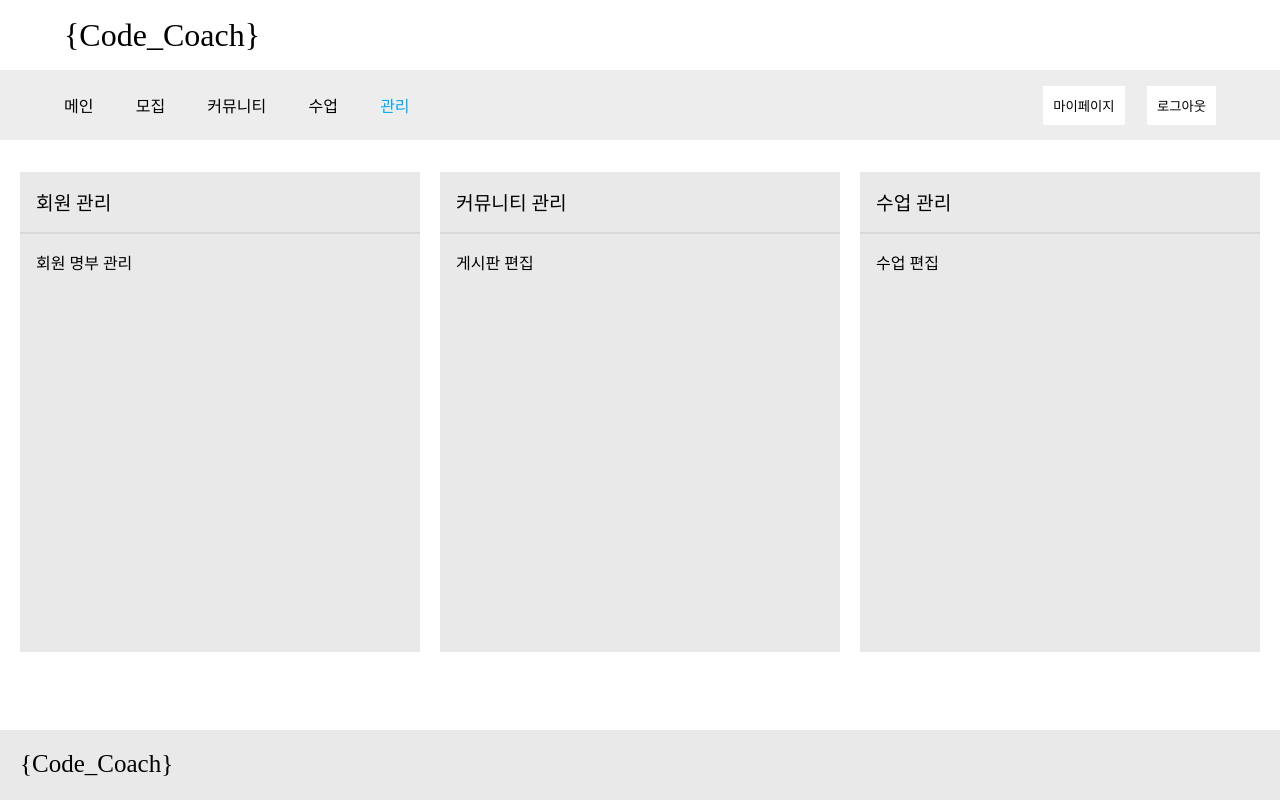
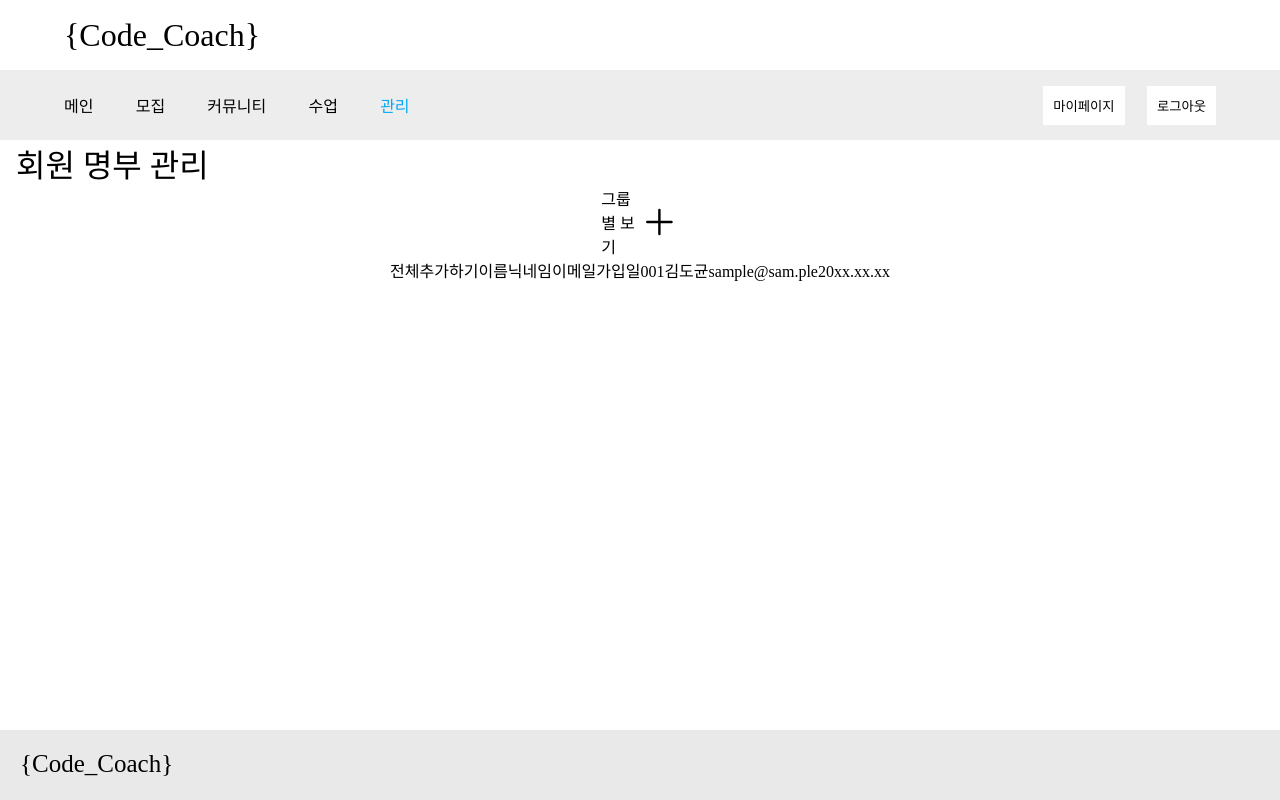
Before and after one commit to Code-Coach-org/Code-Coach-Front-end, a React (Create React App) app: page /admin/member in a window 1280 px wide. Built offline with nearby package versions, Linux system fonts and the light colour scheme.

Commit message:
[ADD] 관리자 회원 관리 페이지 레이아웃

```diff
--- a/src/App.js
+++ b/src/App.js
@@ -27,7 +27,7 @@
           {/* <Route path="/class/:classId/attendance" element={<P.InAttendancePage /> } /> */}
           {/* <Route path="/class/:classId/attendance" element={<P.BeforeAttendancePage /> } /> */}
           <Route path="/admin" element={<P.AdminMainPage />} />
-          <Route path="/admin/member" element={<P.AdminMainPage />} />
+          <Route path="/admin/member" element={<P.AdminMemberPage />} />
           <Route path="/admin/community" element={<P.AdminMainPage />} />
           <Route path="/admin/class" element={<P.AdminMainPage />} />
         </ Routes>
--- /dev/null
+++ b/src/pages/admin/adminMember/AdminMemberPage.jsx
@@ -0,0 +1,49 @@
+import React from "react";
+import * as S from "../../../styles/admin/member/adminMember.style";
+const AdminMemberPage = () => {
+
+    return (
+        <S.Layout>
+            <S.Title>회원 명부 관리</S.Title>
+            <S.Side>
+                <S.SideHeader>
+                    <S.SideTitle>그룹별 보기</S.SideTitle>
+                    <>
+                    <svg xmlns="http://www.w3.org/2000/svg" fill="none" viewBox="0 0 24 24" strokeWidth={1.5} stroke="currentColor" className="w-6 h-6">
+                        <path strokeLinecap="round" strokeLinejoin="round" d="M12 4.5v15m7.5-7.5h-15" />
+                    </svg>
+                    </>
+                </S.SideHeader>
+                <>
+                    <></>
+                    <></>
+                    <></>
+                </>
+            </S.Side>
+            <>
+                <>
+                    <>전체</>
+                    <>추가하기</>
+                </>
+                <>
+                    <>
+                        <>이름</>
+                        <>닉네임</>
+                        <>이메일</>
+                        <>가입일</>
+                        <></>
+                    </>
+                    <>
+                        <>001</>
+                        <>김도균</>
+                        <>sample@sam.ple</>
+                        <>20xx.xx.xx</>
+                        <></>
+                    </>
+                </>
+            </>
+        </S.Layout>
+    );
+};
+
+export default AdminMemberPage;
--- a/src/pages/index.js
+++ b/src/pages/index.js
@@ -7,3 +7,4 @@
 export { default as InAttendancePage } from './class/classAttendance/teacher/InAttendancePage';
 export { default as BeforeAttendancePage } from './class/classAttendance/teacher/BeforeAttendancePage';
 export { default as AdminMainPage } from './admin/AdminMainPage';
+export { default as AdminMemberPage } from './admin/adminMember/AdminMemberPage';
--- /dev/null
+++ b/src/styles/admin/member/adminMember.style.js
@@ -0,0 +1,28 @@
+import styled from "styled-components";
+
+export const Layout = styled.div`
+  width: 100%;
+  display: flex;
+  align-items: center;
+  flex-direction: column;
+`
+
+export const Title = styled.div`
+  font-size: 2rem;
+  width: 100%;
+  margin-left: 2rem;
+`
+
+export const Side = styled.div`
+  display: flex;
+  flex-direction: column;
+
+`
+
+export const SideHeader = styled.div`
+  display: flex;
+`
+
+export const SideTitle = styled.div`
+  font-weight: 500;
+`
```
